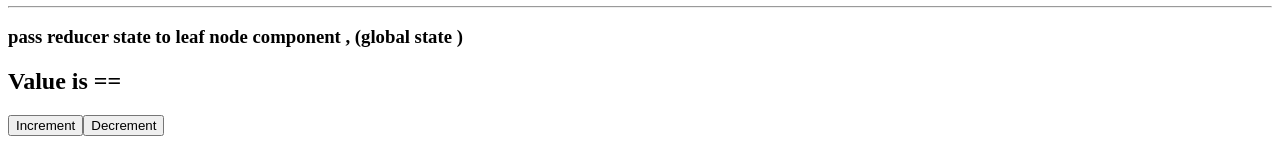
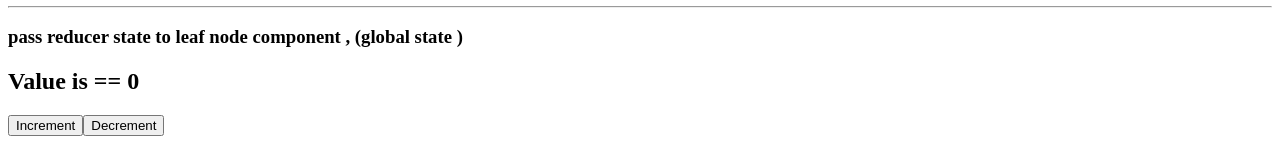
Before and after one commit to ShakibAhmed007/react-dev-useReducer, a React (Create React App) app: page / in a window 1280 px wide. Shown: the part 562-720 px from the top of the page. Built offline with nearby package versions, Linux system fonts and the light colour scheme.

Commit message:
2 files modified

```diff
--- a/src/App.js
+++ b/src/App.js
@@ -3,9 +3,9 @@ import './style.css';
 import Counter from './Counter';
 import ComplexCounter from './ComplexCounter';
 import SimplifyComplexCounter from './SimplifyComplexCounter';
-
 import ComponentA from './ComponentA';
 
+export const counterContext = React.createContext();
 const initialState = 0;
 const reducer = (state, action) => {
   switch (action) {
@@ -17,10 +17,10 @@ const reducer = (state, action) => {
       return state;
   }
 };
-const counterContext = React.createContext();
 
 export default function App() {
   const [count, dispatch] = useReducer(reducer, initialState);
+  console.log('----', counterContext);
 
   return (
     <div>
--- a/src/ComponentB.js
+++ b/src/ComponentB.js
@@ -1,13 +1,22 @@
-import React from 'react';
+import React, { useContext } from 'react';
+import { counterContext } from './App';
 
 const ComponentB = () => {
+  const countContext = useContext(counterContext);
+  console.log(counterContext);
   return (
     <div>
-      <h2> Value is == </h2>
-      <button type="button" onClick={() => dispatch('increment')}>
+      <h2> Value is == {countContext.countValue}</h2>
+      <button
+        type="button"
+        onClick={() => countContext.countDispatch('increment')}
+      >
         Increment
       </button>
-      <button type="button" onClick={() => dispatch('decrement')}>
+      <button
+        type="button"
+        onClick={() => countContext.countDispatch('decrement')}
+      >
         Decrement
       </button>
     </div>
```
